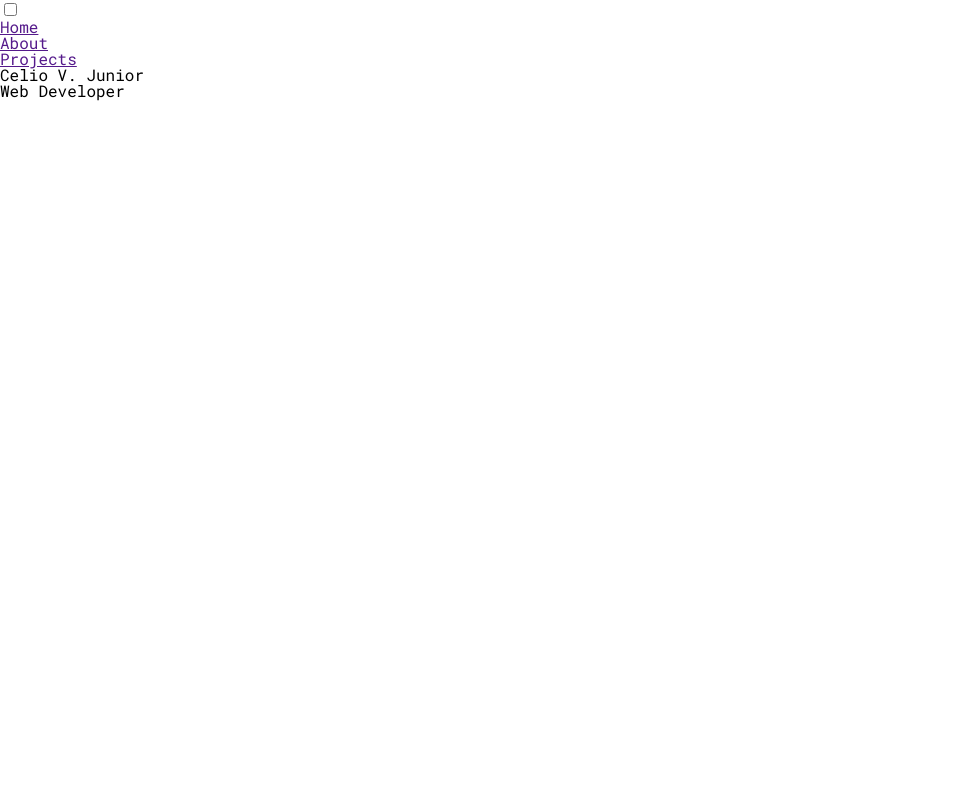
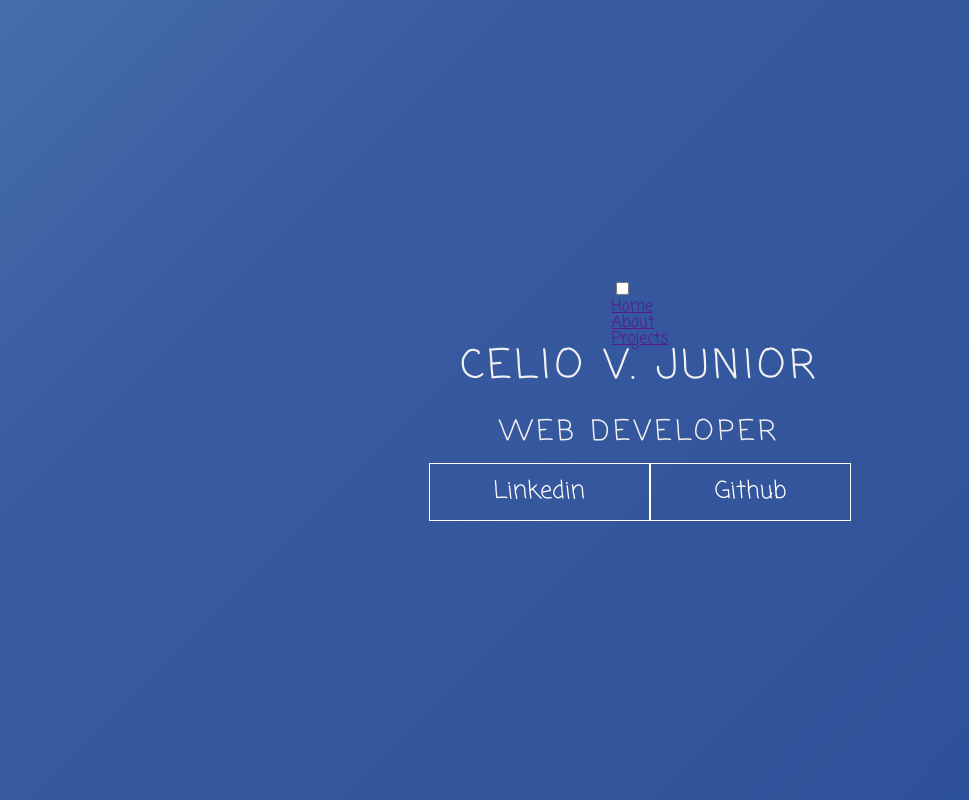
Before and after one commit to celiovjunior/tqi-bootcamp-project-01, a plain HTML site: page index.html in a window 1280 px wide. Shown: the whole page, without its empty margins (0-969 px from the left). Drawn offline with Linux system fonts and the light colour scheme.

Commit message:
home page complete, backgroundTransiction effect complete, change the font-family and styles for the anchor tag

```diff
--- a/css/global.css
+++ b/css/global.css
@@ -1,12 +1,14 @@
-@import url('https://fonts.googleapis.com/css2?family=Roboto+Mono:wght@200;300;400;500;700&display=swap');
+@import url('https://fonts.googleapis.com/css2?family=Coming+Soon&display=swap');
 
 :root {
   --color-one: #1F4690;
   --color-two: #3A5BA0;
+  --color-two-lighter: #7cc2d4;
+  --color-alt: #7cc2d4;
   --color-three: #FFA500;
   --color-four: #FFE5B4;
 }
 
 body {
-  font-family: 'Roboto Mono', monospace;
+  font-family: 'Coming Soon', cursive;
 }
--- a/css/style.css
+++ b/css/style.css
@@ -1,2 +1,63 @@
 @import '_reset.css';
 @import 'global.css';
+
+.header-wrapper {
+  height: 100vh;
+  width: 100%;
+  color: #f1f1f1;
+  background: linear-gradient(-45deg, var(--color-one), var(--color-two), var(--color-two-lighter), var(--color-alt));
+  background-size: 400% 400%;
+  display: flex;
+  flex-direction: column;
+  align-items: center;
+  justify-content: center;
+  position: relative;
+  animation: backgroundTransition 8s ease-in-out infinite;
+}
+
+h1 {
+  font-size: 40px;
+  text-transform: uppercase;
+  letter-spacing: 4px;
+}
+
+h2 {
+  margin-top: 32px;
+  font-size: 28px;
+  text-transform: uppercase;
+  letter-spacing: 4px;
+}
+
+.social-media {
+  margin-top: 1rem;
+  display: flex;
+}
+
+.social-media a {
+  text-decoration: none;
+  color: #fff;
+  font-size: 24px;
+  padding: 1rem 4rem;
+  border: 1px solid white;
+  min-width: 4rem;
+  display: flex;
+  justify-content: center;
+  transition: .5s cubic-bezier(0.55, 0.025, 0.675, 0.97);
+}
+
+a:hover {
+  color: var(--color-one);
+  background: white;
+}
+
+@keyframes backgroundTransition {
+  0% {
+    background-position: 0% 80%;
+  }
+  50% {
+    background-position: 80% 100%;
+  }
+  100% {
+    background-position: 0% 90%;
+  }
+}
--- a/index.html
+++ b/index.html
@@ -31,6 +31,10 @@
     </div>
     <h1>Celio V. Junior</h1>
     <h2>Web Developer</h2>
+    <div class="social-media">
+      <a href="linkedin.com/in/celiovjunior/">Linkedin</a>
+      <a href="https://github.com/celiovjunior">Github</a>
+    </div>
   </header>
 </body>
 </html>
```
